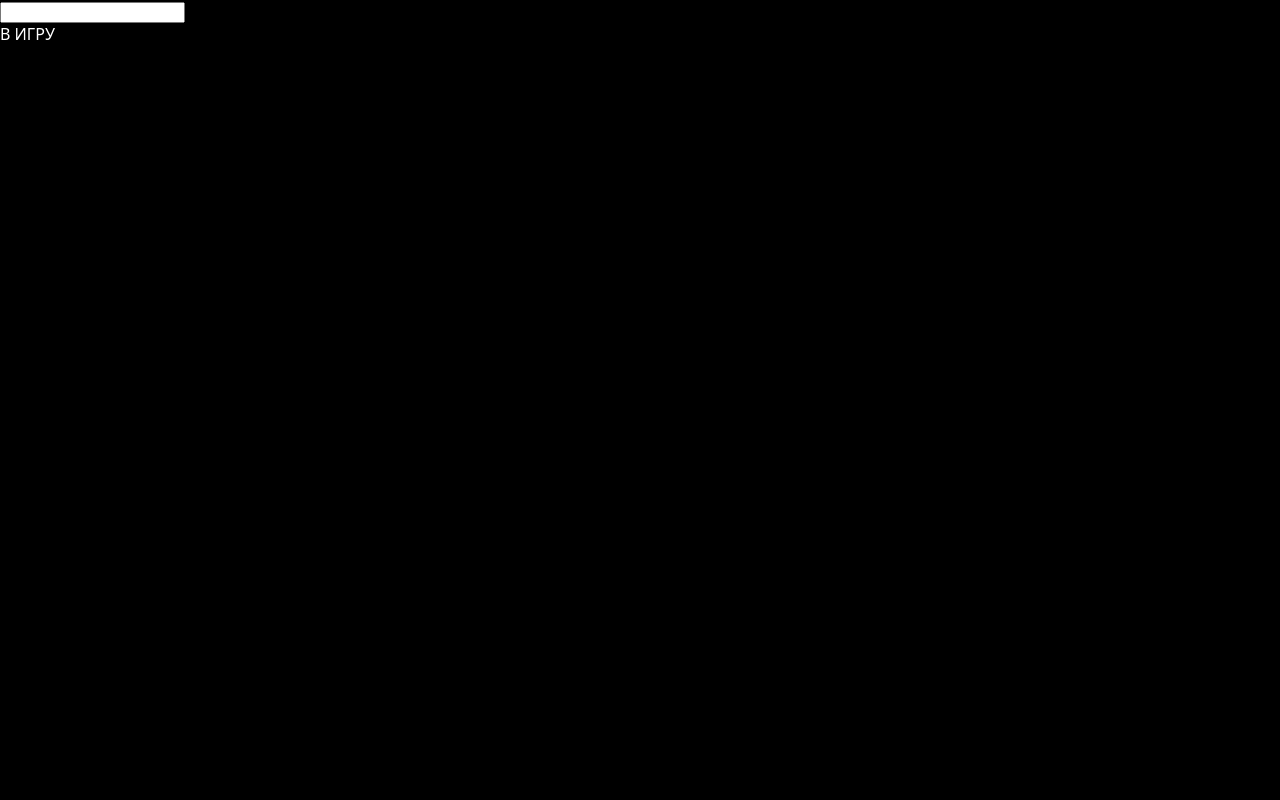
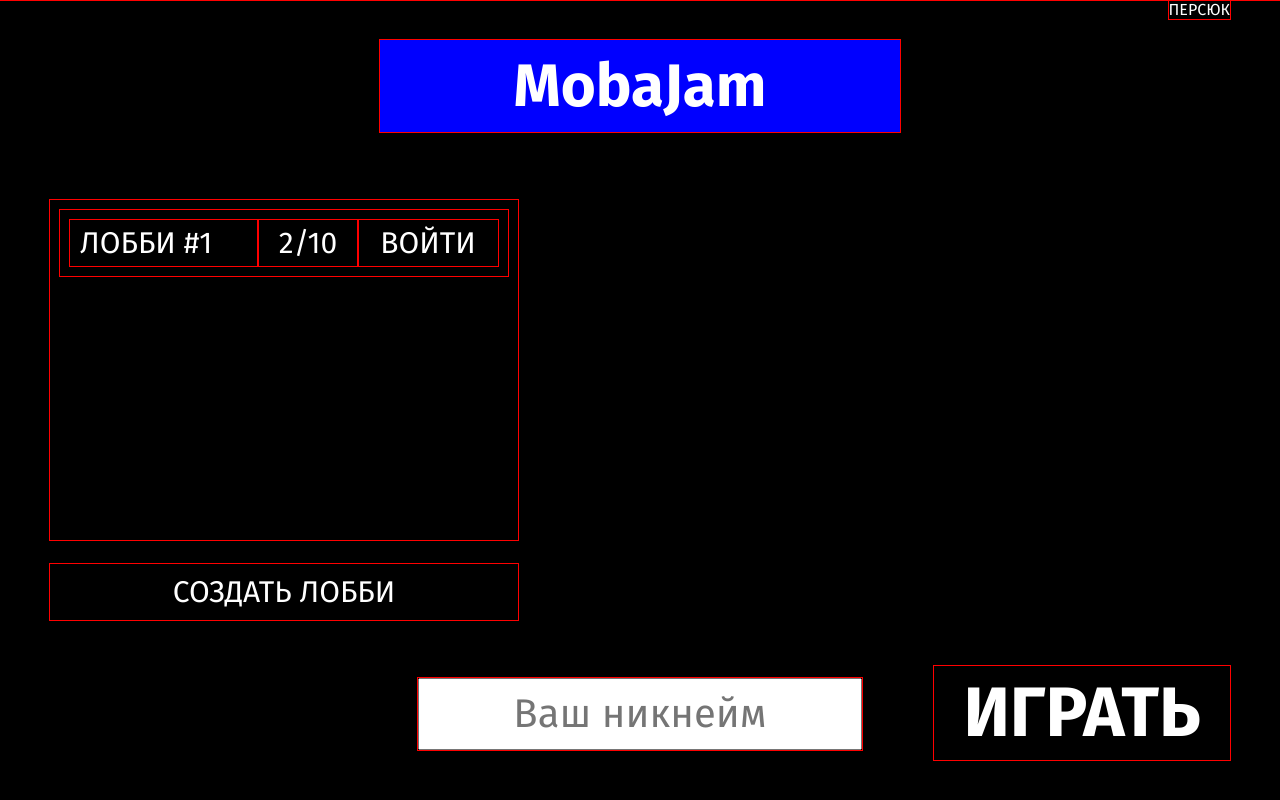
Before and after one commit to HomaMagnat/mobajam, a plain HTML site: page client/index.html in a window 1280 px wide. Drawn offline with Linux system fonts and the light colour scheme; a web font is replaced by a local one.

Commit message:
develop client start menu

```diff
--- a/client/index.html
+++ b/client/index.html
@@ -4,9 +4,16 @@
     <meta charset="UTF-8">
     <meta name="viewport" content="width=device-width, initial-scale=1.0">
     <title>MOBKA</title>
+
+<link rel="preconnect" href="https://fonts.googleapis.com">
+<link rel="preconnect" href="https://fonts.gstatic.com" crossorigin>
+<link href="https://fonts.googleapis.com/css2?family=Fira+Sans+Condensed:ital,wght@0,100;0,200;0,300;0,400;0,500;0,600;0,700;0,800;0,900;1,100;1,200;1,300;1,400;1,500;1,600;1,700;1,800;1,900&family=Fira+Sans:ital,wght@0,100;0,200;0,300;0,400;0,500;0,600;0,700;0,800;0,900;1,100;1,200;1,300;1,400;1,500;1,600;1,700;1,800;1,900&family=Vollkorn:ital,wght@0,400..900;1,400..900&display=swap" rel="stylesheet">
 </head>
 
 <style>
+*{
+    outline: 1px solid red;
+}
 html, body {
 margin: 0;
 padding: 0;
@@ -16,31 +23,129 @@ overflow: hidden;
 background: black;
 color: white;
 font-weight: normal;
-font-family: system-ui;
+font-family: "Fira Sans", sans-serif;
 user-select: none;
+}
+
+.gametitle {
+position: absolute;
+top: 40px;
+right: 0;
+left: 0;
+margin: auto;
+width: 500px;
+text-align: center;
+padding: 10px;
+font-weight: bold;
+font-size: 60px;
+background: blue;
+}
+
+.roomlist {
+position: absolute;
+top: 200px;
+left: 50px;
+width: 35%;
+height: calc(100% - 480px);
+padding: 10px;
+
+}
+
+.room {
+padding: 10px;
+}
+
+.roomname {
+display: inline-block;
+padding: 5px 10px 5px 10px;
+font-size: 30px;
+width: calc(100% - 260px);
+}
+.roomplayers {
+display: inline-block;
+padding: 5px 10px 5px 10px;
+font-size: 30px;
+width: 80px;
+text-align: center;
+}
+.login {
+display: inline-block;
+padding: 5px 10px 5px 10px;
+font-size: 30px;
+width: 120px;
+text-align: center;
+}
+
+.createlobby {
+position: absolute;
+width: calc(100% - 20px);
+padding: 10px;
+text-align: center;
+bottom: -80px;
+left: 0px;
+font-size: 30px;
+}
+
+.matchmaking {
+position: absolute;
+bottom: 40px;
+right: 50px;
+font-weight: bold;
+font-size: 70px;
+padding: 5px 20px 5px 20px;
+width: 20%;
+min-width: 250px;
+text-align: center;
+}
+
+.nickname {
+position: absolute;
+bottom: 50px;
+right: 0;
+left: 0;
+margin: auto;
+font-size: 40px;
+font-family: "Fira Sans", sans-serif;
+padding: 10px 20px 10px 20px;
+width: 400px;
+text-align: center;
+}
+
+.playerpreview {
+position: absolute;
+right: 50px;
 }
 </style>
 
 <body>
     <div class="mainmenu">
-        <div class="gametitle"></div>
+        <div class="gametitle">MobaJam</div>
 
-        <div class="roomlist"></div>
-        <div class="createlobby"></div>
+        <div class="roomlist">
+            <div class="room">
+                <div class="roomname">ЛОББИ #1</div><div class="roomplayers">2/10</div><div class="login">ВОЙТИ</div>
+            </div>
+            <div class="createlobby">СОЗДАТЬ ЛОББИ</div>
+        </div>
 
-        <div class="playerpreview"></div>
+        <div class="playerpreview">ПЕРСЮК</div>
 
-        <input class="nickname">
-        <div class="matchmaking"></div>
+        <input class="nickname" placeholder="Ваш никнейм">
+        <div class="matchmaking">ИГРАТЬ</div>
     </div>
 
-    <div class="lobby">
+    <div class="lobby" style="display: none;">
         <div class="blueteam">
             <div class="playerslot"></div>
             <div class="playerslot"></div>
             <div class="playerslot"></div>
             <div class="playerslot"></div>
             <div class="playerslot"></div>
+        </div>
+
+        <div class="middledata">
+            <div class="dataline">Название лобби: <div class="thisroomname"></div></div>
+            <div class="dataline">Игроки: <div class="thisroomplayers"></div></div>
         </div>
 
         <div class="redteam">
@@ -54,10 +159,10 @@ user-select: none;
         <div class="startgame">В ИГРУ <span id="playervotes"></span></div>
     </div>
 
-    <div class="gameui">
+    <div class="gameui" style="display: none;">
     </div>
 
-    <canvas id="canvas"></canvas>
+    <canvas id="canvas" style="display: none;"></canvas>
 
     <script type="module" src="src/main.js"></script>
 
--- a/client/src/main.js
+++ b/client/src/main.js
@@ -1,17 +1,64 @@
 export class Main {
     constructor() {
+        this.routes = {
+            ROOMLIST: (data) => this.roomlist(data)
+        };
 
+        this.connect();
+
+        window.addEventListener('click', (e) => this.globalclick(e));
     }
 
-    serversend(type, data) {
-        let jsondata = {type: type, data: data};
-        let rawdata = JSON.stringify(jsondata);
-        this.ws.send(rawdata);
+    globalclick(e) {
+        const target = e.target.closest('[data-action]');
+        if(!target) return;
+
+        const action = target.dataset.action;
+        const id = target.dataset.id;
+
+        if(typeof this[action] === 'function') {
+            this[action](id, e);
+        } else {
+            console.warn(`Method ${action} is not implemented in UI class`);
+        }
     }
 
-    ondata(rawdata) {
+    connect() {
+        this.ws = new WebSocket('wss://mobajam.hmxstudio.ru:9080');
+        //this.ws.onopen = () => this.onopen();
+        this.ws.onmessage = (event) => this.ondata(event.data);
+
+        this.ws.onclose = (event) => {
+          console.log('Disconnected');
+        };
+
+        this.ws.onerror = (error) => {
+          console.error('Connection Error: ', error);
+          this.ws.close();
+        };
+    }
+
+    ondata(rawdata) { //ПРИНЯТЬ ОТВЕТ (от сервера)
         let jsondata = JSON.parse(rawdata);
         let type = jsondata.type;
         let data = jsondata.data;
+
+        if(this.routes[type]) {
+            this.routes[type](data);
+        }
+    }
+
+    serversend(type, data) { //ОТПРАВИТЬ ЗАПРОС (на сервер)
+        if(this.ws.readyState === WebSocket.OPEN) {
+            let jsondata = {type: type, data: data};
+            let rawdata = JSON.stringify(jsondata);
+            this.ws.send(rawdata);
+        }
+    }
+
+    roomlist(data) {
+        console.log(data);
     }
 }
+
+let main = new Main();
```
